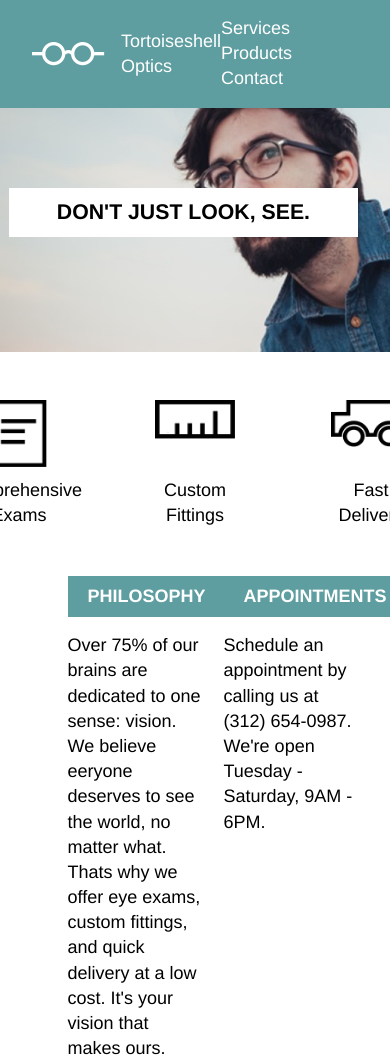
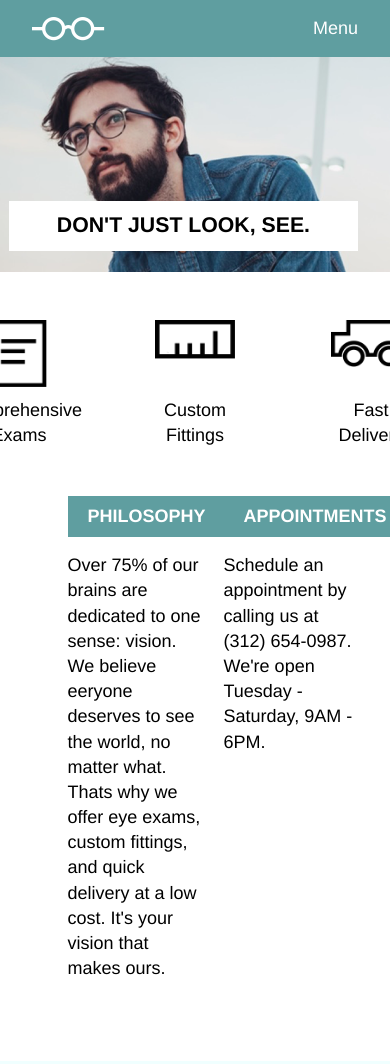
Before and after one commit to ctrim44/optics, a plain HTML site: page index.html in a window 390 px wide. Shown: the top 1064 px of the page. Drawn offline with Linux system fonts and the light colour scheme.

Commit message:
start media query for mobile. Fail miserably.

```diff
--- a/index.html
+++ b/index.html
@@ -16,12 +16,13 @@
 		<div class="container ribbon">
 			<div class="ribbon_content">
 				<img src="./resources/images/logo-white.png">
-				<p>Tortoiseshell Optics</p>
+				<p id="nav">Tortoiseshell Optics</p>
 			</div>
 			<nav>
-				<span>Services</span>
-				<span>Products</span>
-				<span>Contact</span>
+				<span id="nav">Services</span>
+				<span id="nav">Products</span>
+				<span id="nav">Contact</span>
+				<span id="menu">Menu</span>
 			</nav>
 		</div>
 
--- a/resources/css/index.css
+++ b/resources/css/index.css
@@ -45,6 +45,10 @@ body {
 
 nav span {
 	padding-right: 2rem;
+}
+
+#menu {
+	display: none;
 }
 
 .sml_ribbon {
@@ -161,3 +165,24 @@ footer {
 	}
 
 }
+
+@media only screen and (max-width: 480px) {
+
+	.Banner {
+		background-position: 20%;
+		height: 17rem;
+	}
+
+	#nav{
+		display: none;
+	}
+
+	#menu {
+		display: block;
+	}
+
+	.sml_ribbon {
+		margin-top: 9rem;
+	} /*width?????/*
+
+}
```
